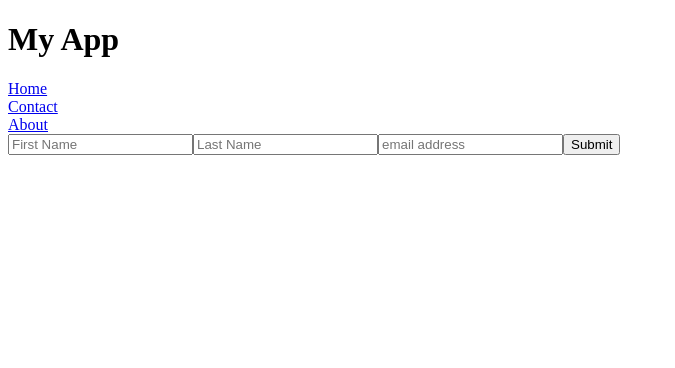
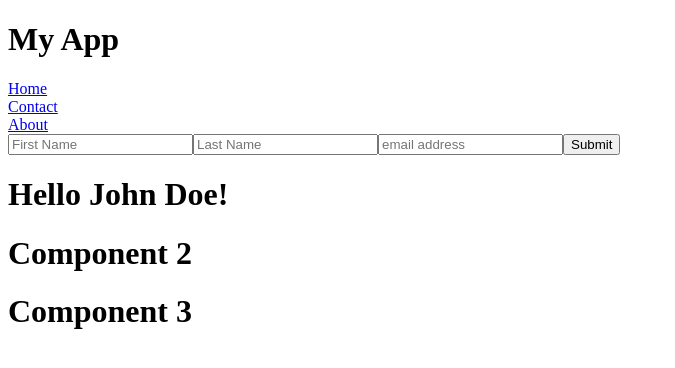
Before and after one commit to GetontoMoses/W3Schools-React, a React (Create React App) app in the folder my-react-app/: page / in a window 1280 px wide. Shown: the top 368 px of the page, without its empty margins (0-675 px from the left). Built offline with nearby package versions, Linux system fonts and the light colour scheme.

Commit message:
feat: implementing useContext

```diff
--- /dev/null
+++ b/my-react-app/src/Hooks/UseContext.jsx
@@ -0,0 +1,32 @@
+import { useState, createContext, useContext } from "react";
+
+const UserContext = createContext();
+
+export default function UserC() {
+  const [user, setUser] = useState("John Doe");
+
+  return (
+    <>
+      <UserContext.Provider value={user}>
+        <h1>{`Hello ${user}!`}</h1>
+        <Component2 user={user} />
+      </UserContext.Provider>
+    </>
+  );
+}
+function Component2({ user }) {
+  return (
+    <>
+      <h1>Component 2</h1>
+      <Component3 user={user} />
+    </>
+  );
+}
+function Component3() {
+  const user = useContext(UserContext);
+  return (
+    <>
+      <h1>Component 3</h1>
+    </>
+  );
+}
--- a/my-react-app/src/Router.jsx
+++ b/my-react-app/src/Router.jsx
@@ -11,7 +11,7 @@ export default function AppRouter() {
         <Route path="/" element={<Layout />}>
           <Route index element={<Home />} />
           <Route path="contact" element={<Contact />} />
-          <Route path="about" element={<About/>} />
+          <Route path="about" element={<About />} />
         </Route>
       </Routes>
     </BrowserRouter>
--- a/my-react-app/src/pages/Home.jsx
+++ b/my-react-app/src/pages/Home.jsx
@@ -1,9 +1,10 @@
 import Login from "../Hooks/UseState";
-
+import UserC from "../Hooks/UseContext";
 export default function Home() {
   return (
     <>
       <Login/>
+      <UserC/>
     </>
   );
 }
```
